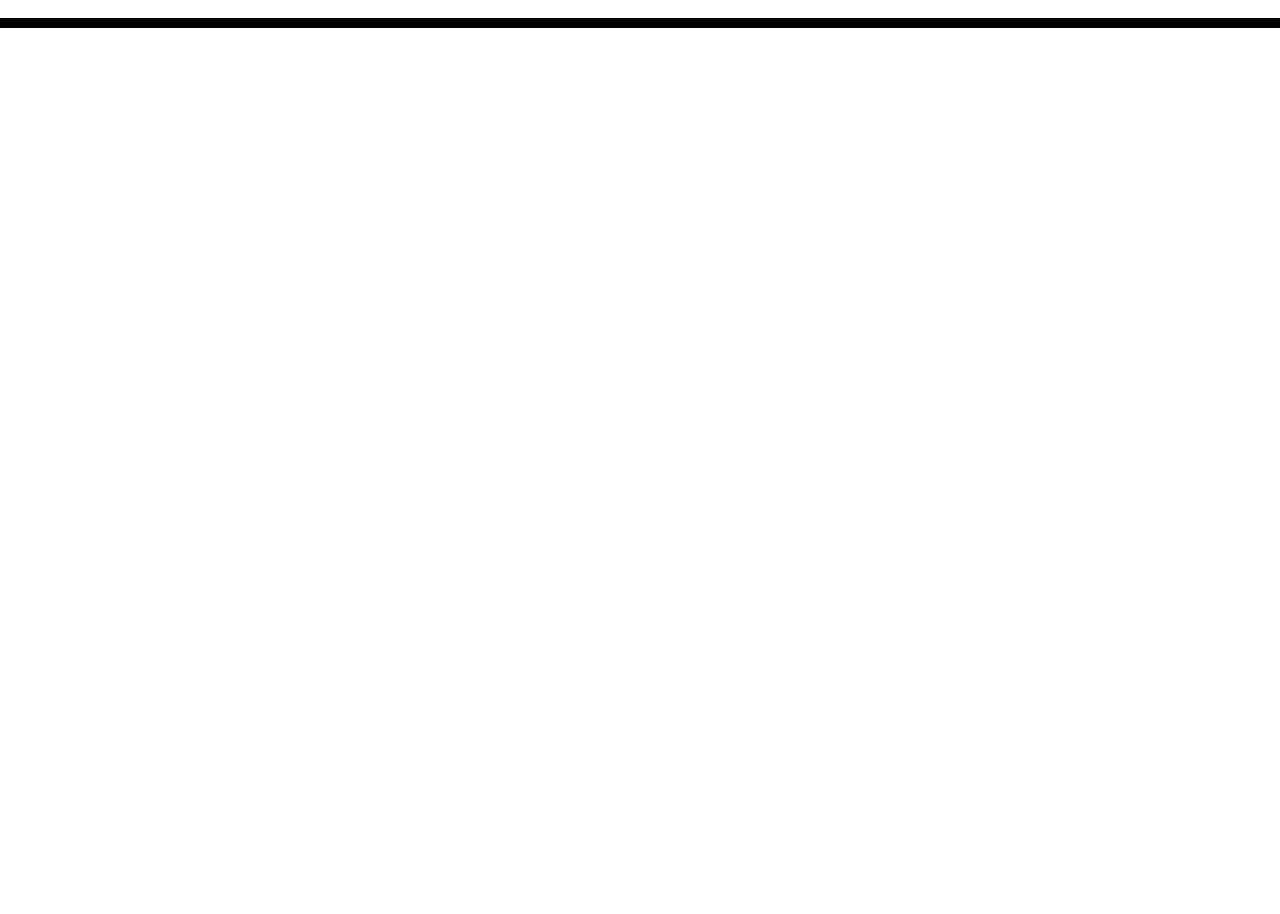
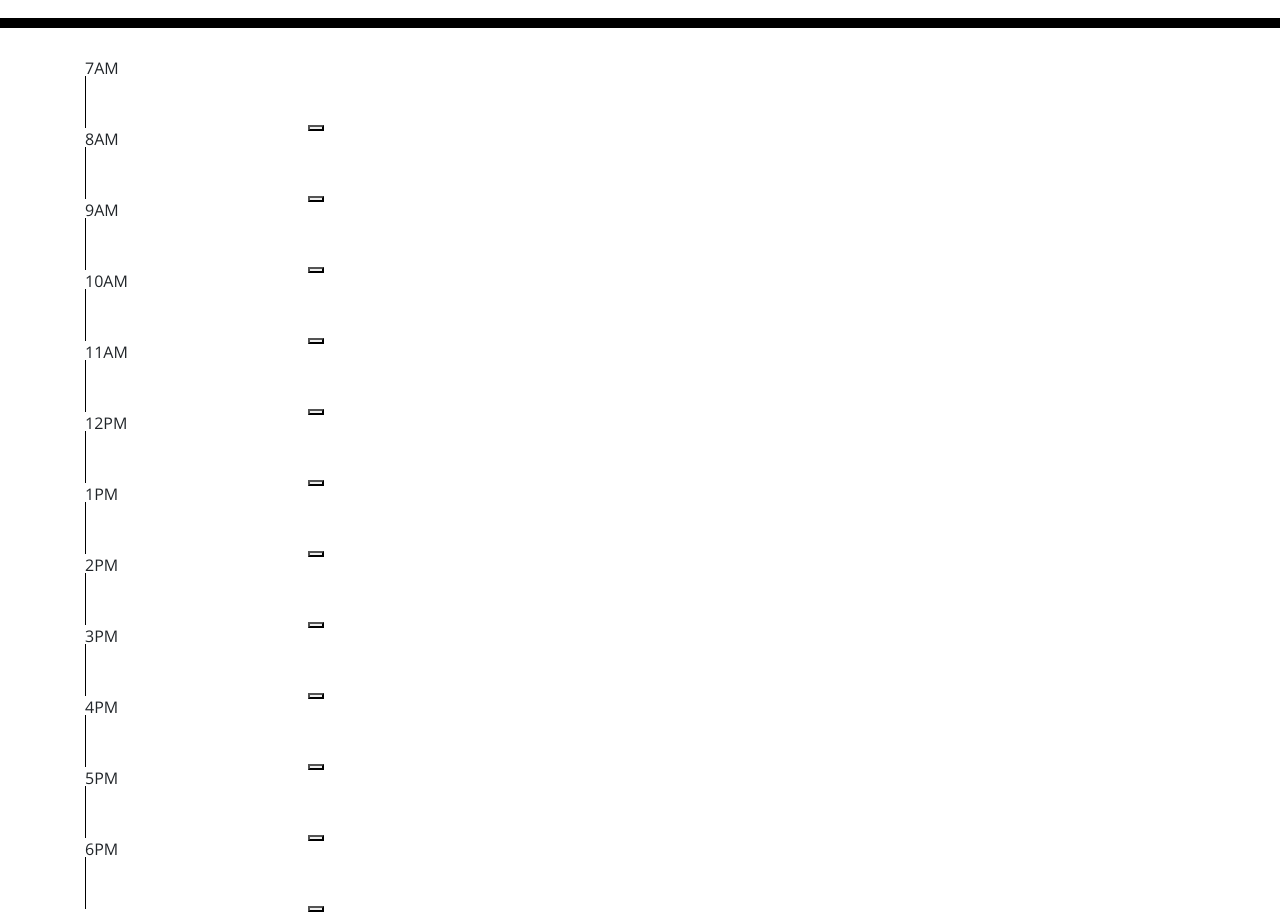
Before and after one commit to 1-those-jacks/work-day-scheduler, a plain HTML site: page index.html in a window 1280 px wide. Shown: the part 240-1154 px from the top of the page. Before the commit the page ends 800 px from the top, so only its background shows below. Drawn offline with nearby package versions, Linux system fonts and the light colour scheme.

Commit message:
Added Script File and Filled out HTML Container

```diff
--- a/index.html
+++ b/index.html
@@ -26,11 +26,47 @@
     <header class="jumbotron">
       <h1 class="display-3">Work Day Scheduler</h1>
       <p class="lead">A simple calendar app for scheduling your work day</p>
-      <p id="currentDay" class="lead"></p>
+      <p id="current-day" class="lead"></p>
     </header>
-    <div class="container">
+    <main class="container">
       <!-- Timeblocks go here -->
-    </div>
+			<div>7AM</div>
+			<textarea></textarea>
+			<button></button>
+			<div>8AM</div>
+			<textarea></textarea>
+			<button></button>
+			<div>9AM</div>
+			<textarea></textarea>
+			<button></button>
+			<div>10AM</div>
+			<textarea></textarea>
+			<button></button>
+			<div>11AM</div>
+			<textarea></textarea>
+			<button></button>
+			<div>12PM</div>
+			<textarea></textarea>
+			<button></button>
+			<div>1PM</div>
+			<textarea></textarea>
+			<button></button>
+			<div>2PM</div>
+			<textarea></textarea>
+			<button></button>
+			<div>3PM</div>
+			<textarea></textarea>
+			<button></button>
+			<div>4PM</div>
+			<textarea></textarea>
+			<button></button>
+			<div>5PM</div>
+			<textarea></textarea>
+			<button></button>
+			<div>6PM</div>
+			<textarea></textarea>
+			<button></button>
+		</main>
 
     <script src="https://cdnjs.cloudflare.com/ajax/libs/jquery/3.2.1/jquery.min.js"></script>
     <script src="https://cdnjs.cloudflare.com/ajax/libs/moment.js/2.24.0/moment.min.js"></script>
```
Also changed, not shown: script.js (added).
